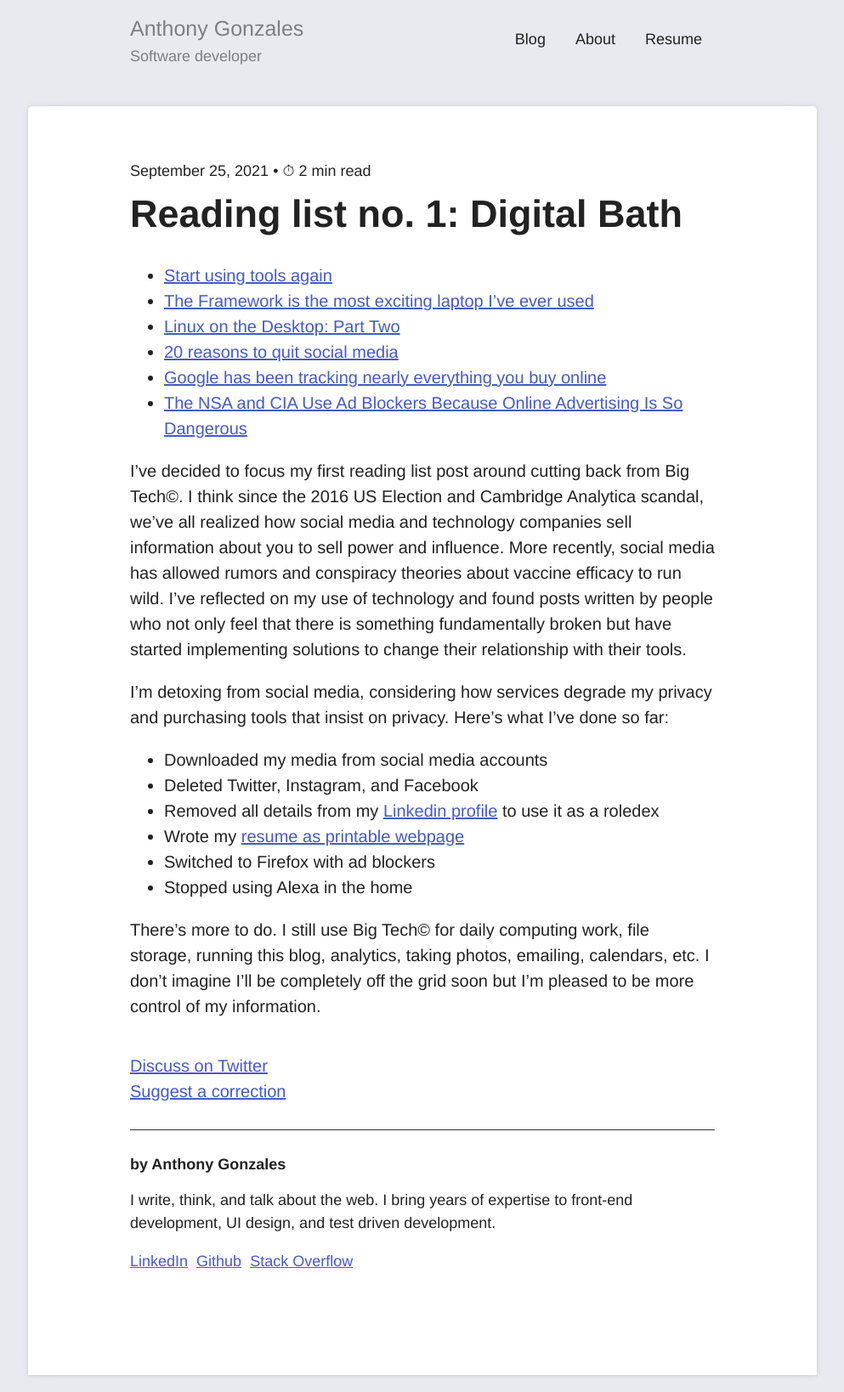
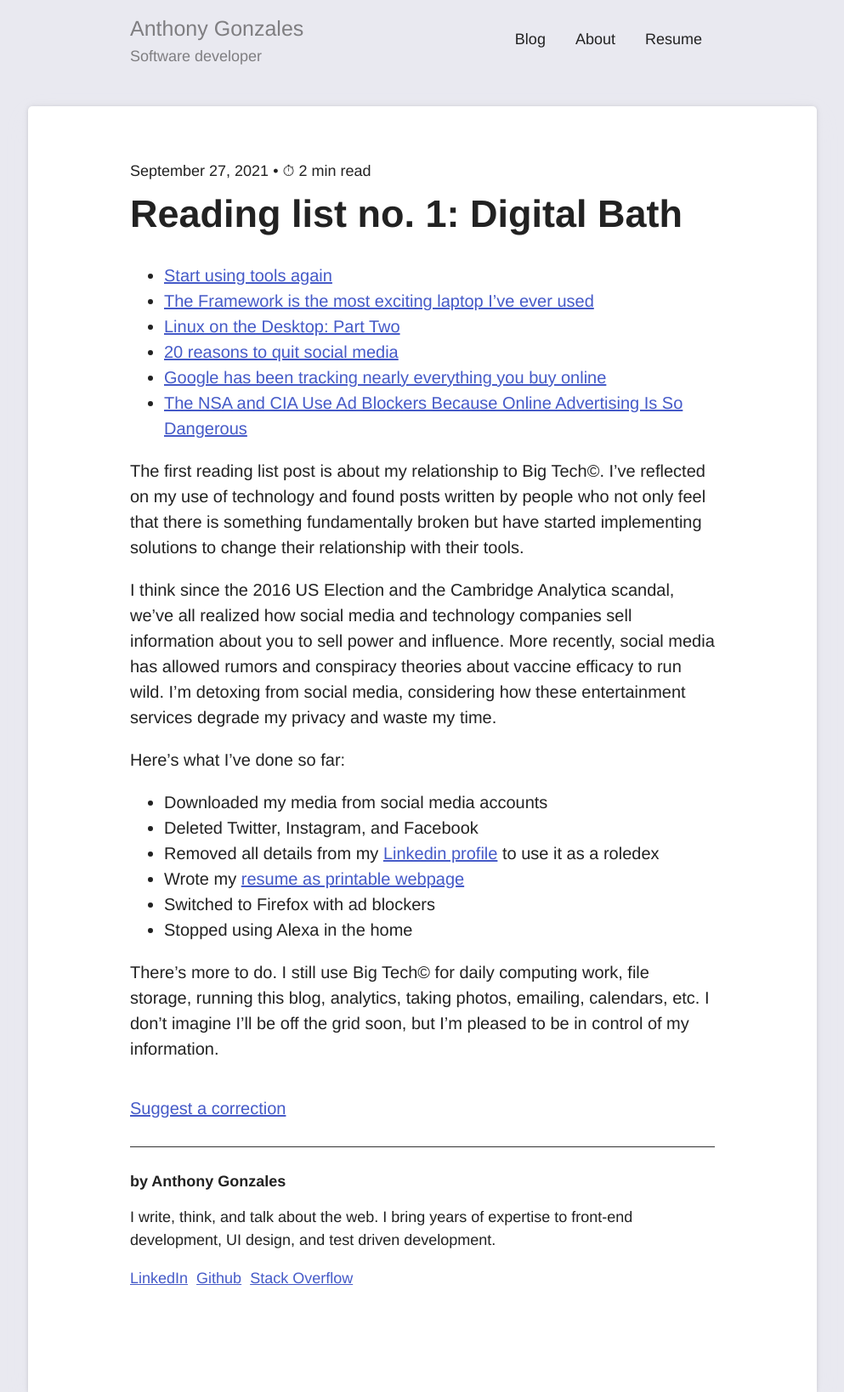
Before and after one commit to antgonzales/antgonzales.github.io, a Jekyll site: the page built from _posts/2021-09-22-reading-list-no-1.md, in a window 1280 px wide. Shown: the whole page at 85% size, without its empty margins (143-1136 px from the left). Built offline with Jekyll 4.4.1, drawn with Linux system fonts in a browser that asks for light colours.

Commit message:
Remove twitter discussion link
Prep first digital reading post.

```diff
--- a/_layouts/post.html
+++ b/_layouts/post.html
@@ -23,9 +23,6 @@ layout: default
     anchorClass="post-header-link" %}
   </div>
   <div class="post-additional">
-    <a href="https://mobile.twitter.com/search?q={{ site.url | url_encode }}{{ page.url | url_encode }}" target="_blank" >Discuss on Twitter</a>
-  </div>
-  <div class="post-additional">
     <a href="https://github.com/antgonzales/antgonzales.github.io/edit/master/{{page.path}}" target="_blank" >Suggest a correction</a>
   </div>
   <hr/>
--- a/_posts/2021-09-22-reading-list-no-1.md
+++ b/_posts/2021-09-22-reading-list-no-1.md
@@ -1,9 +1,10 @@
 ---
 layout: post
 title: "Reading list no. 1: Digital Bath"
-description: ""
+description: "Read through curated links discussing tools to enhance
+digital privacy, control over your technology"
 categories: Reading List
-date: 2021-09-25
+date: 2021-09-27
 ---
 
 * [Start using tools again](https://h2x.sh/apple/)
@@ -15,20 +16,20 @@ date: 2021-09-25
 * [Google has been tracking nearly everything you buy online](https://www.theverge.com/2019/5/17/18629789/google-purchase-history-gmail-email-receipts)
 * [The NSA and CIA Use Ad Blockers Because Online Advertising Is So Dangerous](https://www.vice.com/en/article/93ypke/the-nsa-and-cia-use-ad-blockers-because-online-advertising-is-so-dangerous)
 
-<!--break-->
-
-I've decided to focus my first reading list post around cutting back from Big
-Tech&copy;. I think since the 2016 US Election and Cambridge Analytica scandal,
-we've all realized how social media and technology companies sell information
-about you to sell power and influence. More recently, social media has allowed
-rumors and conspiracy theories about vaccine efficacy to run wild. I've
+The first reading list post is about my relationship to Big Tech&copy;. I've
 reflected on my use of technology and found posts written by people who not only
 feel that there is something fundamentally broken but have started implementing
 solutions to change their relationship with their tools.
 
-I'm detoxing from social media, considering how services degrade my
-privacy and purchasing tools that insist on privacy.  Here's what I've done so
-far:
+<!--break-->
+I think since the 2016 US Election and the Cambridge Analytica scandal, we've
+all realized how social media and technology companies sell information about
+you to sell power and influence. More recently, social media has allowed rumors
+and conspiracy theories about vaccine efficacy to run wild. I'm detoxing from
+social media, considering how these entertainment services degrade my privacy
+and waste my time.
+
+Here's what I've done so far:
 
 * Downloaded my media from social media accounts
 * Deleted Twitter, Instagram, and Facebook
@@ -40,5 +41,5 @@ far:
 
 There's more to do. I still use Big Tech&copy; for daily computing work, file
 storage, running this blog, analytics, taking photos, emailing, calendars, etc.
-I don't imagine I'll be completely off the grid soon but I'm pleased to be more
-control of my information.
+I don't imagine I'll be off the grid soon, but I'm pleased to be in control of
+my information.
```
